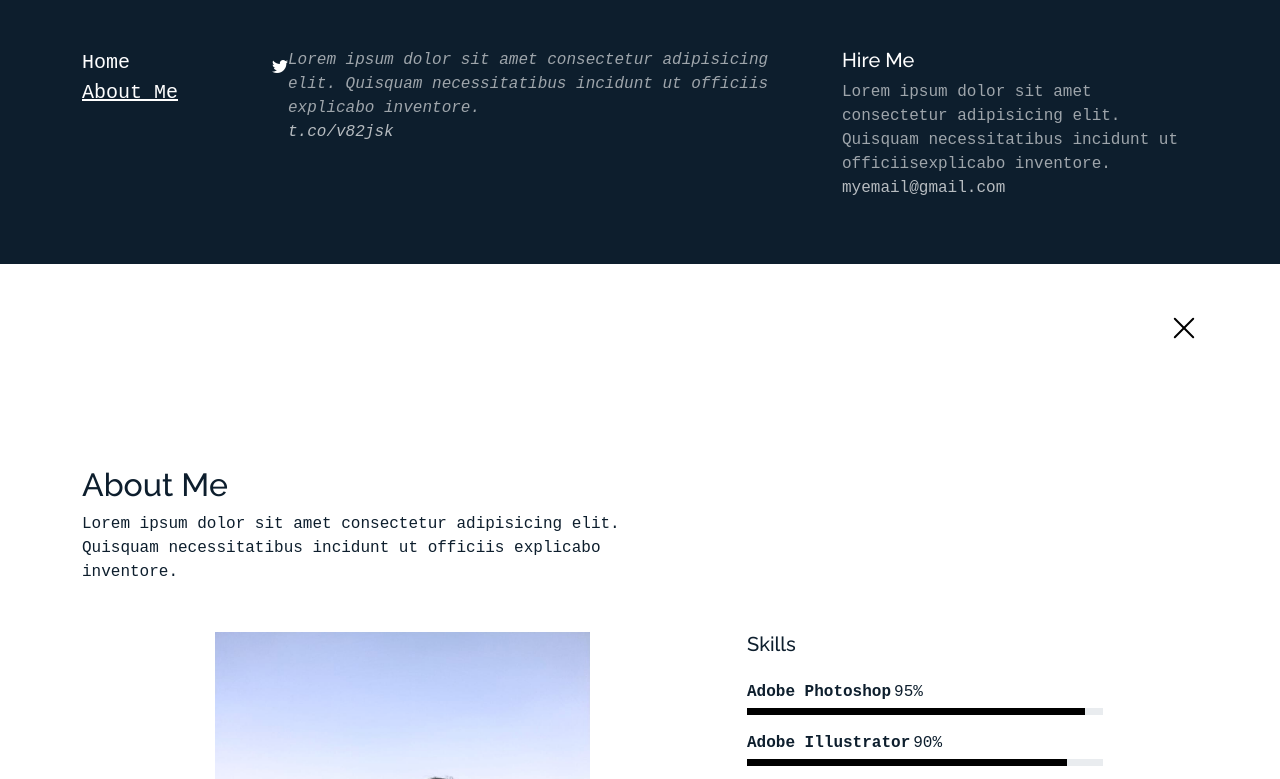
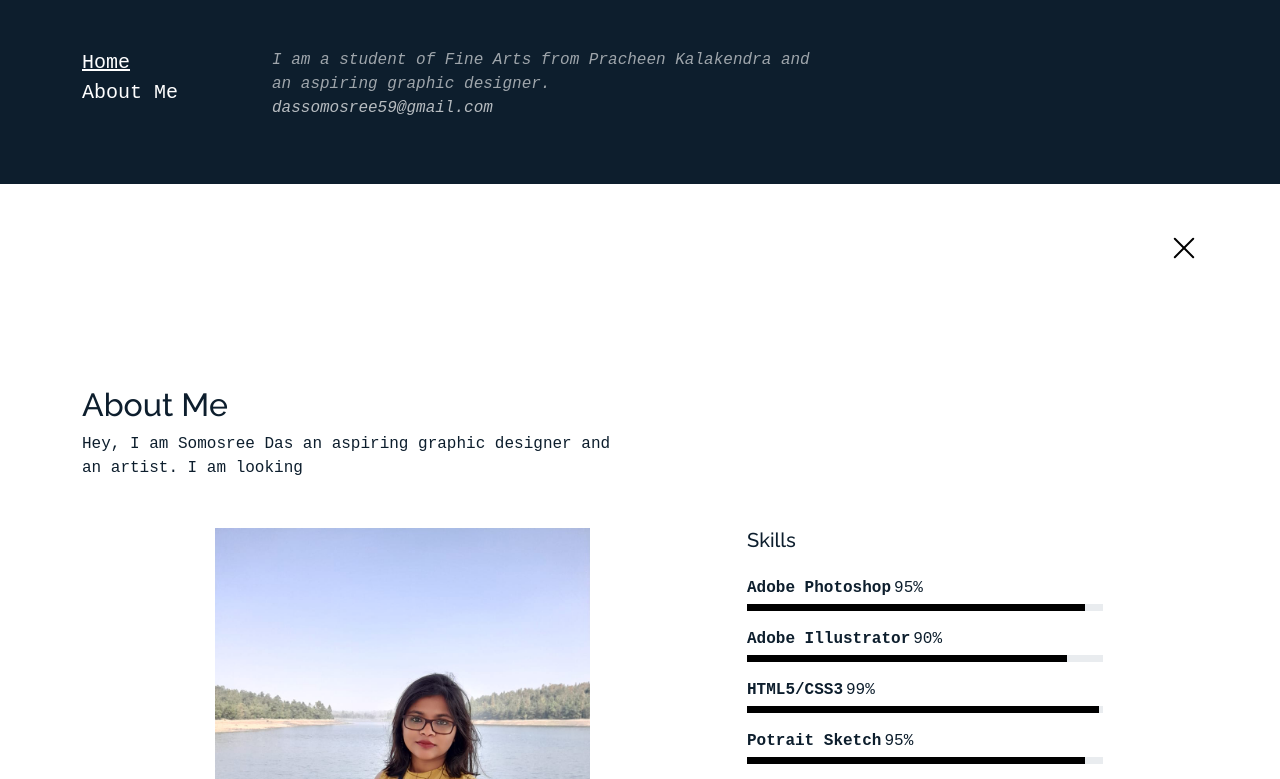
Before and after one commit to som-art/portfolio, a plain HTML site: page about.html in a window 1280 px wide. Both pictures are taken after a click on the link 1184 px from the left and 66 px from the top of the page. Shown: the top 779 px of the page. Drawn offline with Linux system fonts and the light colour scheme; a web font is replaced by a local one.

Commit message:
about me

```diff
--- a/about.html
+++ b/about.html
@@ -43,23 +43,24 @@
       <div class="row align-items-start">
         <div class="col-md-2">
           <ul class="custom-menu">
-            <li><a href="index.html">Home</a></li>
-            <li class="active"><a href="about.html">About Me</a></li>
+            <li class="active"><a href="index.html">Home</a></li>
+            <li><a href="about.html">About Me</a></li>
           </ul>
         </div>
         <div class="col-md-6 d-none d-md-block  mr-auto">
           <div class="tweet d-flex">
-            <span class="bi bi-twitter text-white mt-2 mr-3"></span>
+            <!-- <span class="bi bi-twitter text-white mt-2 mr-3"></span> -->
             <div>
-              <p><em>Lorem ipsum dolor sit amet consectetur adipisicing elit. Quisquam necessitatibus incidunt ut officiis explicabo inventore. <br> <a href="#">t.co/v82jsk</a></em></p>
+              <p><em> I am  a student of Fine Arts from Pracheen Kalakendra and an aspiring graphic designer.<br> <a target="_blank" href="mailto:dassomosree59@gmail.com">dassomosree59@gmail.com</a></em></p>
             </div>
           </div>
         </div>
         <div class="col-md-4 d-none d-md-block">
-          <h3>Hire Me</h3>
-          <p>Lorem ipsum dolor sit amet consectetur adipisicing elit. Quisquam necessitatibus incidunt ut officiisexplicabo inventore. <br> <a href="#">myemail@gmail.com</a></p>
+          <h3></h3>
+          <p><br> <a href="#"></a></p>
         </div>
       </div>
+
 
     </div>
   </div>
@@ -81,8 +82,7 @@
           <div class="col-md-6" data-aos="fade-up">
 
             <h2>About Me</h2>
-            <p class="mb-0">Lorem ipsum dolor sit amet consectetur adipisicing elit. Quisquam necessitatibus incidunt ut
-              officiis explicabo inventore.</p>
+            <p class="mb-0">Hey, I am Somosree Das an aspiring graphic designer and an artist. I am looking</p>
           </div>
 
         </div>
@@ -170,7 +170,7 @@
         <div class="col-sm-6 social text-md-end">
           <a class="quora my-animation" target="_blank" href="https://www.quora.com/profile/Somosree"><span class="fa fa-quora my-animtaion"></span></a>
           <a class="linkedin my-animation" target="_blank" href="https://www.linkedin.com/in/somosree-das-8696aa1b2/"><span class="bi bi-linkedin my-animation"></span></a>
-          <a class="mail my-animation" target="_blank" href="mailto:dassomosree30@gmail.com"><span class="bi bi-envelope-fill my-animation"></span></a>
+          <a class="mail my-animation" target="_blank" href="mailto:dassomosree59@gmail.com"><span class="bi bi-envelope-fill my-animation"></span></a>
         </div>
       </div>
     </div>
```
Also changed, not shown: index.html (+5 -5 lines).
